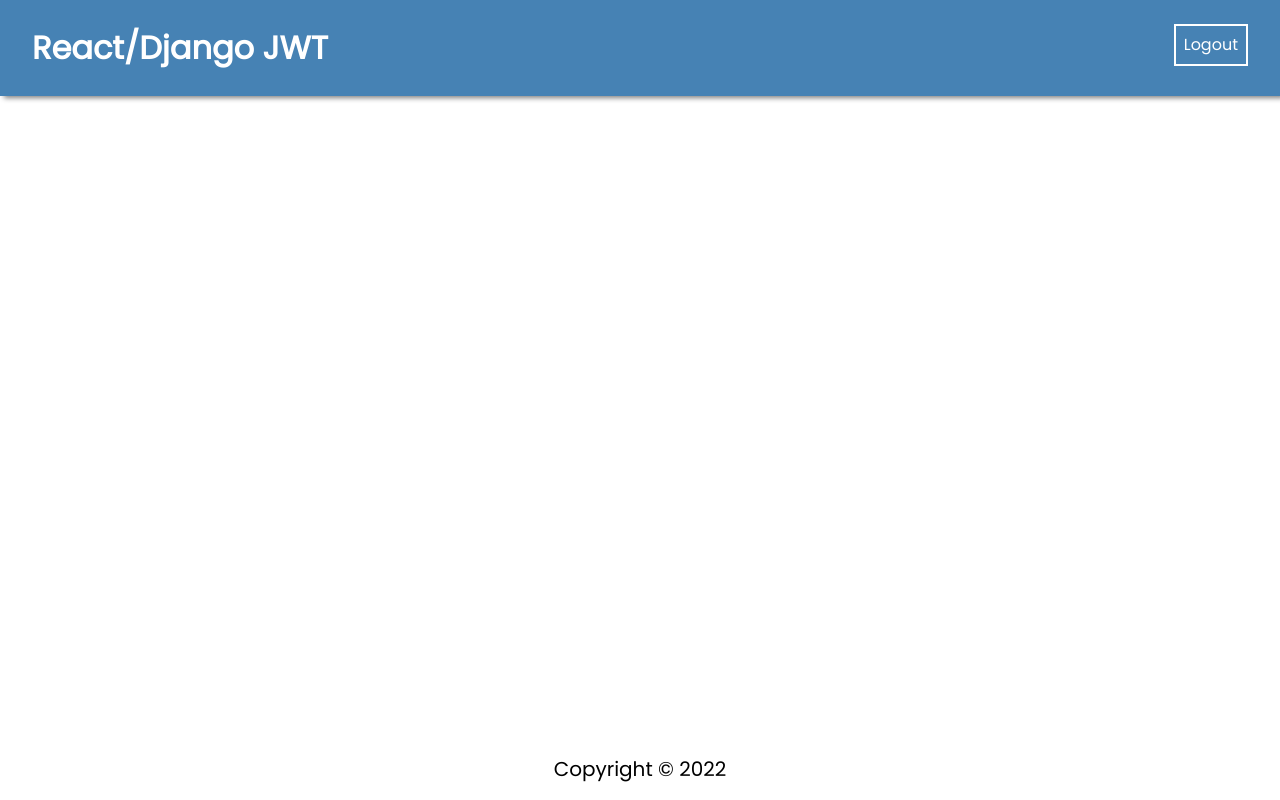
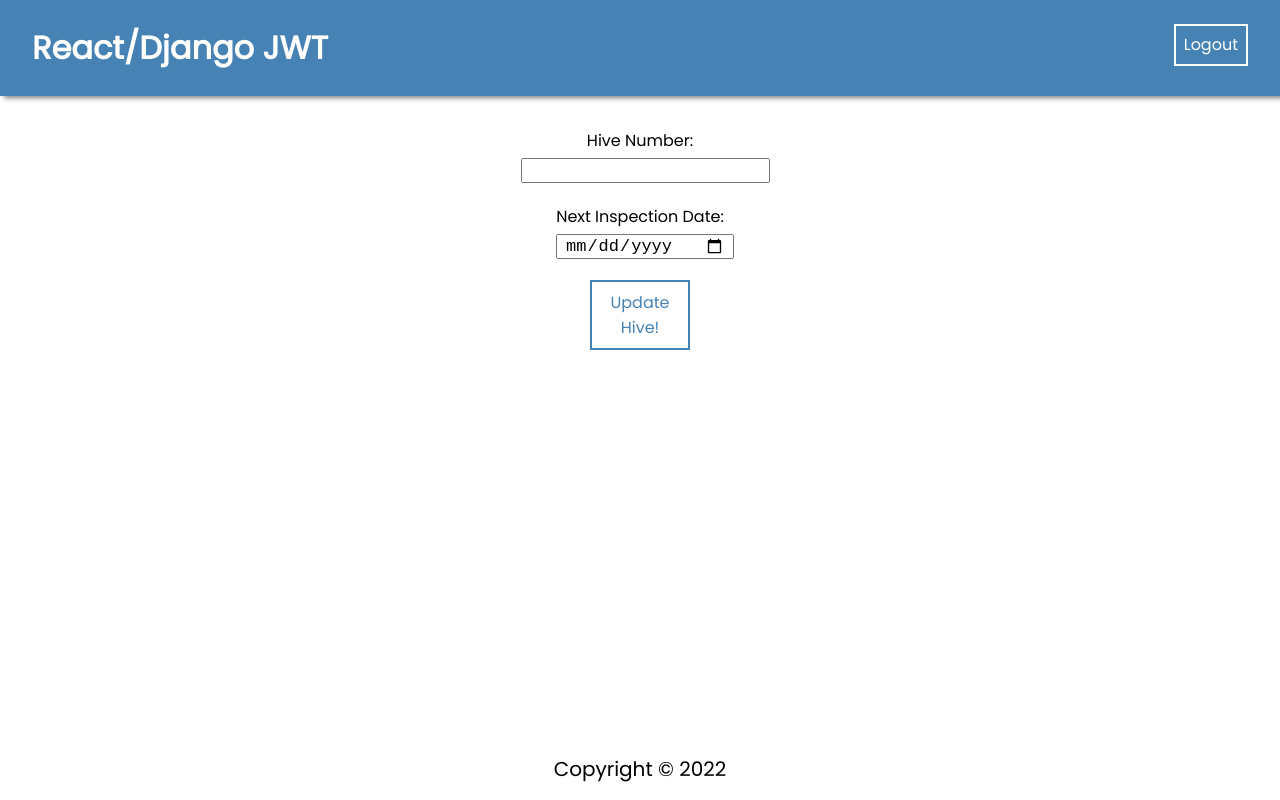
Before and after one commit to mayragann/BeekeepingAssistant, a React (Create React App) app in the folder frontend/: page /hives/update/1 in a window 1280 px wide. Built offline with nearby package versions, Linux system fonts and the light colour scheme; sample sign-in values are in the browser's storage.

Commit message:
Added UpdateHive Form + UpdateHive Page + Started Inspections form

```diff
--- a/frontend/package.json
+++ b/frontend/package.json
@@ -7,6 +7,7 @@
     "@testing-library/react": "^12.1.2",
     "@testing-library/user-event": "^13.5.0",
     "axios": "^0.26.0",
+    "bootstrap": "^5.1.3",
     "jwt-decode": "^3.1.2",
     "react": "^17.0.2",
     "react-dom": "^17.0.2",
--- a/frontend/src/App.js
+++ b/frontend/src/App.js
@@ -8,6 +8,7 @@ import HomePage from "./pages/HomePage/HomePage";
 import LoginPage from "./pages/LoginPage/LoginPage";
 import RegisterPage from "./pages/RegisterPage/RegisterPage";
 import AddHivePage from "./pages/AddHive/AddHive";
+import UpdateHivePage from "./pages/UpdateHivePage/UpdateHivePage";
 
 // Component Imports
 import Navbar from "./components/NavBar/NavBar";
@@ -15,6 +16,7 @@ import Footer from "./components/Footer/Footer";
 
 // Util Imports
 import PrivateRoute from "./utils/PrivateRoute";
+
 
 function App() {
   return (
@@ -32,6 +34,7 @@ function App() {
         <Route path="/register" element={<RegisterPage />} />
         <Route path="/login" element={<LoginPage />} />
         <Route path="/addhive" element={<PrivateRoute><AddHivePage /></PrivateRoute>}/>
+        <Route path="/hives/update/:id"  element={<PrivateRoute><UpdateHivePage /></PrivateRoute>}/>
       </Routes>
       <Footer />
     </div>
--- a/frontend/src/components/DisplayHives/DisplayHives.jsx
+++ b/frontend/src/components/DisplayHives/DisplayHives.jsx
@@ -1,19 +1,29 @@
 import React from "react";
 
+import { Link } from "react-router-dom";
 
-const DisplayHives = (props) => {
+const DisplayHives = ({hives}) => {
+
+
 
     return (
         <>
-
             <table>
                 <tbody>
-                    {props.hives.map((hives)=> {
+                    {hives.map((hives)=> {
                         return(
-                            <tr key={hives.id}>
-                            <td>{hives.id}</td>
+                            <tr key={hives.id} >
                             <td>{hives.hive_number}</td>
-                            <td>{hives.inspection_date}  <button>More Info</button></td>
+                            <td>{hives.inspection_date} </td> <td> <button>Inspections</button></td>
+                            <td>
+                            <Link
+                                to={{
+                                    pathname: `/hives/update/${hives.id}`,
+                                }}
+                                >
+                                <button>Update</button>
+                                </Link></td>
+
 
                             </tr>
                         )
--- a/frontend/src/components/Hive/Hive.jsx
+++ b/frontend/src/components/Hive/Hive.jsx
@@ -3,13 +3,16 @@ import DisplayHives from '../DisplayHives/DisplayHives';
 
 import useAuth from '../../hooks/useAuth';
 import axios from 'axios';
+import { useParams } from 'react-router-dom';
+
 
 
 
 const Hive= (props) => {
     const [user, token] = useAuth();
+    const [hives, setHives] = useState([]);
+    const [inspections, setInspections] = useState([]);
 
-    const [hives, setHives] = useState([]);
 
     useEffect(()=>{
         fetchHives(props.hives);
--- /dev/null
+++ b/frontend/src/components/UpdateHive/UpdateHive.jsx
@@ -0,0 +1,64 @@
+import React, { useEffect } from 'react';
+
+import { useNavigate, useLocation } from "react-router-dom"
+import axios from 'axios'
+import useAuth from "../../hooks/useAuth"
+import useCustomForm from "../../hooks/useCustomForm"
+
+let updatedValues = {
+    hive_number: "",
+    inspection_date: "",
+}
+
+const  UpdateHive= ({hives}) => {
+    const location = useLocation()
+    const [user, token] = useAuth()
+    const navigate = useNavigate()
+    const [formData, handleInputChange, handleSubmit] = useCustomForm(updatedValues, putUpdatedHive)
+
+
+    async function putUpdatedHive(){
+        try {
+            let response = await axios.put(`http://127.0.0.1:8000/api/hives/update/${hives.id}`, formData,
+            {
+                headers: {
+                    Authorization: "Bearer " + token,
+                  },
+            });
+            UpdateHive(response.data);
+            location(response.data);
+
+            navigate("/")
+        } catch (error) {
+            console.log("Not working");
+        }
+    }
+    return (
+        <div className="container" >
+        <form className="form" onSubmit={handleSubmit}>
+            <label>
+                Hive Number:{""}
+                <input
+                    type="text"
+                    name="hive_number"
+                    value={formData.hive_number}
+                    onChange={handleInputChange}
+                    />
+            </label>
+            <label>
+                Next Inspection Date:{""}
+                <input
+                    type="date"
+                    name="inspection_date"
+                    value={formData.inspection_date}
+                    onChange={handleInputChange}
+                    />
+            </label>
+            <button>Update Hive!</button>
+        </form>
+    </div>
+
+     );
+}
+
+export default UpdateHive ;
--- a/frontend/src/pages/AddHive/AddHive.js
+++ b/frontend/src/pages/AddHive/AddHive.js
@@ -31,7 +31,7 @@ const AddHivePage = () =>{
         <div className="container">
             <form className="form" onSubmit={handleSubmit}>
                 <label>
-                    Hive:{""}
+                    Hive Number:{""}
                     <input
                         type="text"
                         name="hive_number"
@@ -40,7 +40,7 @@ const AddHivePage = () =>{
                         />
                 </label>
                 <label>
-                    Inspection Date:{""}
+                    Next Inspection Date:{""}
                     <input
                         type="date"
                         name="inspection_date"
--- /dev/null
+++ b/frontend/src/pages/UpdateHivePage/UpdateHivePage.js
@@ -0,0 +1,16 @@
+import React from "react";
+import UpdateHive from "../../components/UpdateHive/UpdateHive";
+
+
+const UpdateHivePage = ({hives}) => {
+
+
+  return (
+    <div className="container">
+      <UpdateHive hives={hives} />
+
+    </div>
+  );
+};
+
+export default UpdateHivePage;
```
Also changed, not shown: frontend/src/components/Inspections/Inspections.jsx (+34 -0 lines), 1 other file (tests, documents, lock files or other folders).
